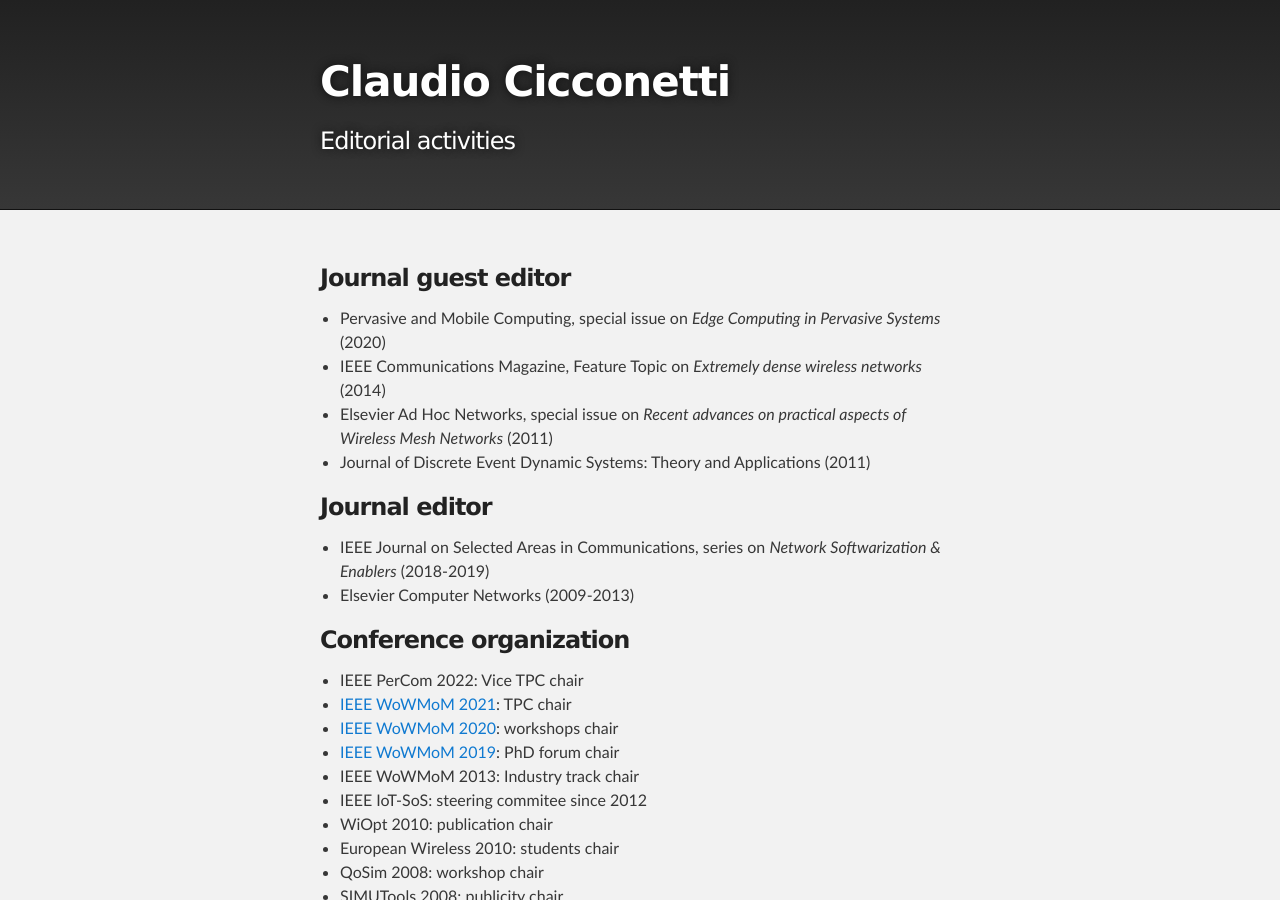
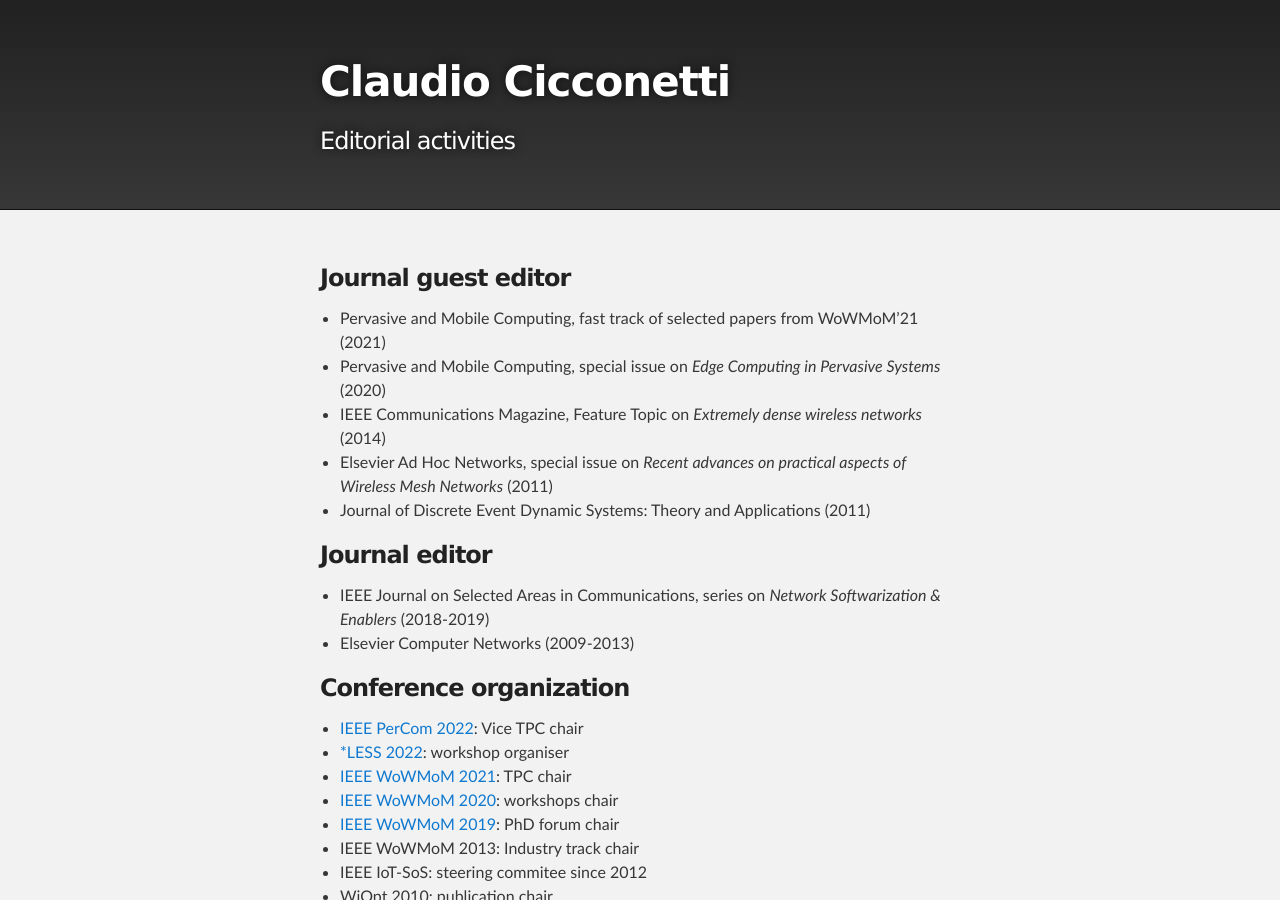
Before and after one commit to ccicconetti/ccicconetti.github.io, a Jekyll site: the page built from editorial.md, in a window 1280 px wide and 900 px high. Built offline with Jekyll 4.4.1, drawn with Linux system fonts in a browser that asks for light colours.

Commit message:
Update editorial

```diff
--- a/editorial.md
+++ b/editorial.md
@@ -5,6 +5,7 @@ layout: page
 
 ### Journal guest editor
 
+- Pervasive and Mobile Computing, fast track of selected papers from WoWMoM'21 (2021)
 - Pervasive and Mobile Computing, special issue on _Edge Computing in Pervasive Systems_ (2020)
 - IEEE Communications Magazine, Feature Topic on _Extremely dense wireless networks_ (2014)
 - Elsevier Ad Hoc Networks, special issue on _Recent advances on practical aspects of Wireless Mesh Networks_ (2011)
@@ -17,7 +18,8 @@ layout: page
 
 ### Conference organization
 
-- IEEE PerCom 2022: Vice TPC chair
+- [IEEE PerCom 2022](http://percom.org/): Vice TPC chair
+- [\*LESS 2022](https://starless.iit.cnr.it/): workshop organiser
 - [IEEE WoWMoM 2021](http://wowmom2021.iit.cnr.it/): TPC chair
 - [IEEE WoWMoM 2020](http://www.cs.ucc.ie/wowmom2020/): workshops chair
 - [IEEE WoWMoM 2019](http://cs.ucf.edu/wowmom2019/):
```
